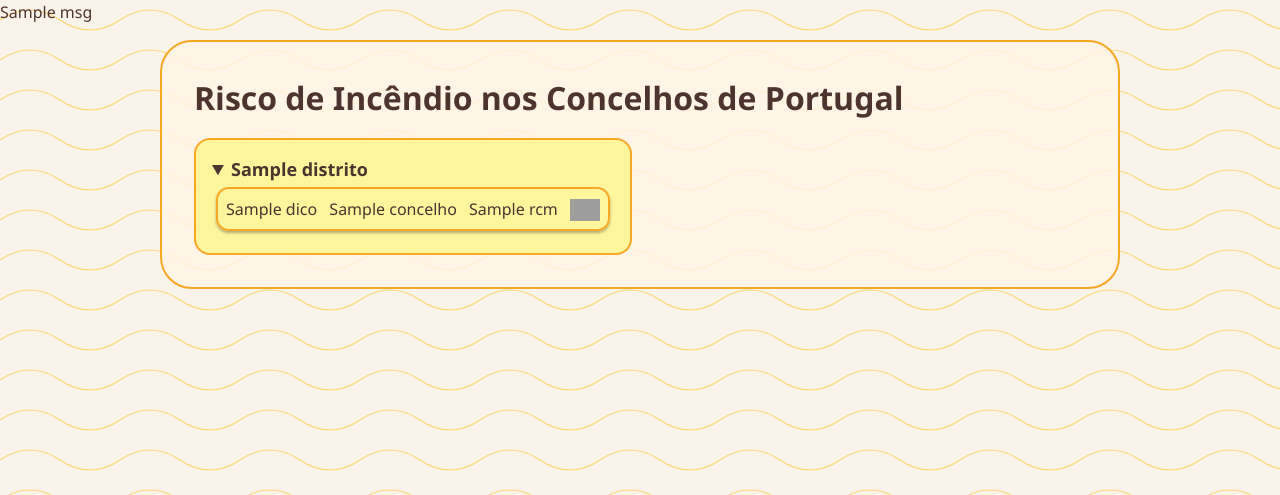
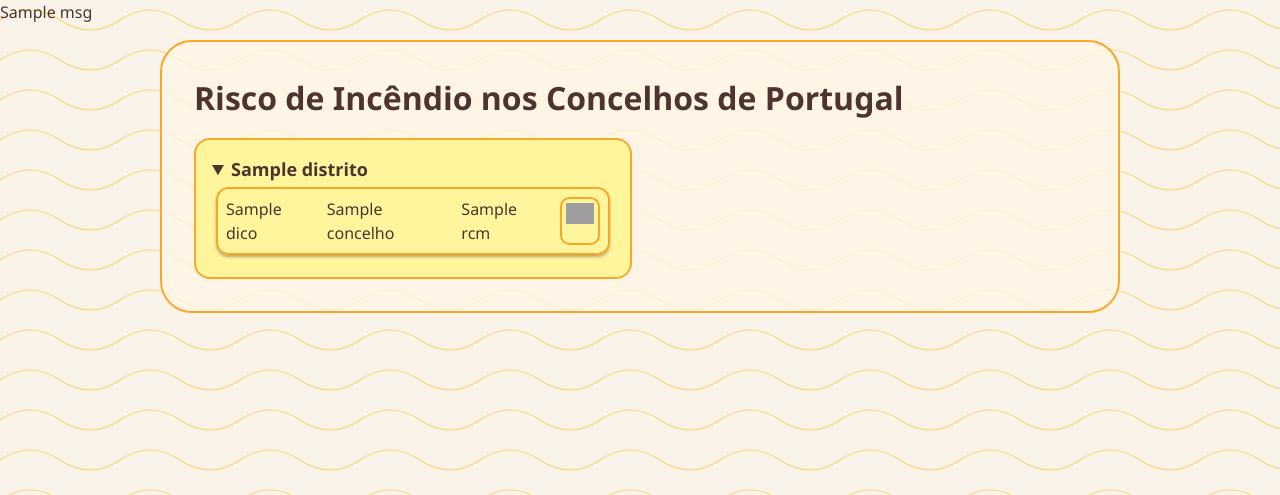
Before and after one commit to girlflux/ufcd-10790, a Flask app: template risco_incendio_ipma/templates/index.html in a window 1280 px wide, after a click that opens the changed part. Shown: the top 495 px of the page. Run offline with Flask 3, Linux system fonts and the light colour scheme; the template is opened without the code that fills it: most values are stand-ins (such as "Sample title", 1, 10 or a date in 2020); grey boxes are pictures that could not be loaded.

Commit message:
melhoria dos icones svg e desenho do layout

```diff
--- a/risco_incendio_ipma/static/css/style.css
+++ b/risco_incendio_ipma/static/css/style.css
@@ -64,7 +64,6 @@
     }
 }
 
-
 html {
     font-family: 'Segoe UI', Tahoma, Geneva, Verdana, sans-serif;
     color: var(--cor-texto);
@@ -110,9 +109,8 @@ details[open] {
 
 .concelhos {
     display: flex;
-    flex-direction: column;
-    align-items: flex-end;
     justify-content: space-between;
+    gap: 1rem;
     border: 2px solid var(--cor-borda);
     margin: 0.25rem 0.25rem 0.4rem 0.25rem;
     padding: 0.5rem;
@@ -125,13 +123,31 @@ details[open] {
     transform: scale(1.02);
 }
 
+.concelhos-dados {
+    display: flex;
+    flex-grow: 2;
+    gap: 1rem;
+    justify-content: space-between;
+    align-items: center;
+    flex-direction: column;
+}
+
+.caixa-fogo {
+    border: 2px solid var(--cor-borda);
+    padding: 0.25rem;
+    border-radius: 0.6rem;
+    width: fit-content;
+}
+
+@media (min-width: 414px) {
+    .concelhos-dados {
+        flex-direction: row;
+    }
+}
+
 @media (min-width: 767px) {
     .distritos {
         grid-template-columns: 1fr 1fr;
-    }
-
-    .concelhos {
-        flex-direction: row;
     }
 }
 
--- a/risco_incendio_ipma/templates/index.html
+++ b/risco_incendio_ipma/templates/index.html
@@ -10,10 +10,14 @@
             <summary>{{ distrito }}</summary>
             {% for concelho, dados in concelhos.items() %}
             <div class="concelhos {% if dados.rcm == 1 %}rcm-1{% elif dados.rcm == 2 %}rcm-2{% elif dados.rcm == 3 %}rcm-3{% elif dados.rcm == 4 %}rcm-4{% elif dados.rcm == 5 %}rcm-5{% endif %}">
-                <p>{{ dados.dico }}</p>
-                <p>{{ concelho }}</p>
-                <p>{{ dados.rcm }}</p>
-                <img class="fogo" src="{{ url_for('static', filename='svg/incendio-' ~ dados.rcm ~ '.svg') }}" alt="Risco de incêndio">
+                <div class="concelhos-dados">
+                    <p>{{ dados.dico }}</p>
+                    <p>{{ concelho }}</p>
+                    <p>{{ dados.rcm }}</p>
+                </div>
+                <div class="caixa-fogo">
+                    <img class="fogo" src="{{ url_for('static', filename='svg/incendio-' ~ dados.rcm ~ '.svg') }}" alt="Risco de incêndio">
+                </div>
             </div>
             {% endfor %}
         </details>
```
Also changed, not shown: risco_incendio_ipma/static/svg/incendio-1.svg, risco_incendio_ipma/static/svg/incendio-2.svg, risco_incendio_ipma/static/svg/incendio-3.svg, risco_incendio_ipma/static/svg/incendio-4.svg, risco_incendio_ipma/static/svg/incendio-5.svg, 3 other files.
